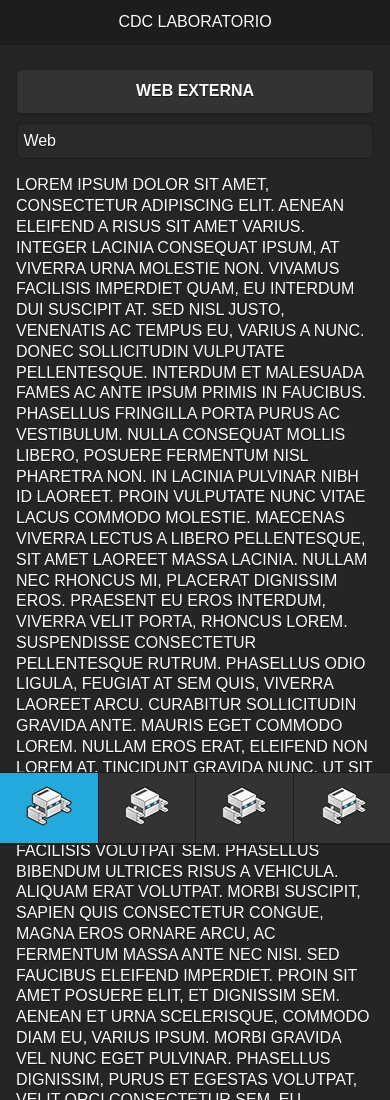
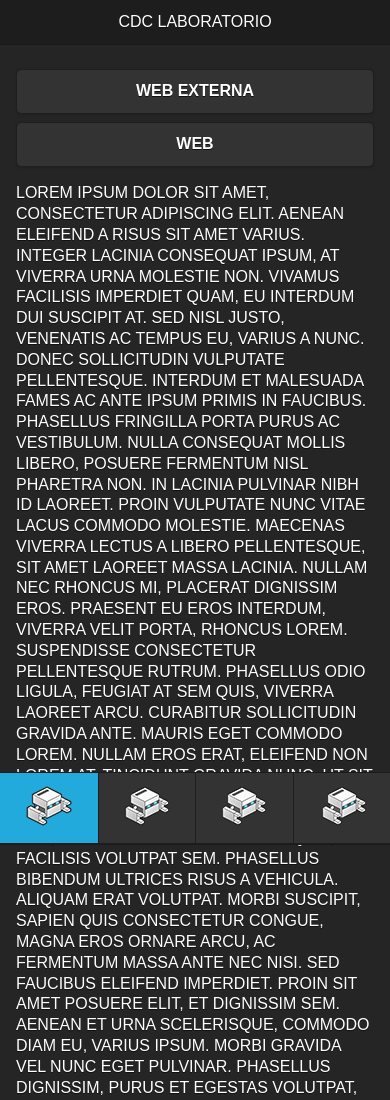
Before and after one commit to rohwinu/CDCLaboratorio, a plain HTML site: page index.html in a window 390 px wide. Shown: the top 1100 px of the page. Drawn offline with Linux system fonts and the light colour scheme; some packages are replaced by stand-ins of ours.

Commit message:
Update index.html

```diff
--- a/index.html
+++ b/index.html
@@ -38,7 +38,7 @@
             <div data-role="content">
                 <div id="contenido">
                     <a href="" data-role="button" onclick="prueba(); return false;" >Web Externa</a>
-                    <input onclick="prueba(); return false;" value="Web"/>
+                    <input onclick="prueba(); return false;" value="Web" type="submit"/>
                     <p>
                     Lorem ipsum dolor sit amet, consectetur adipiscing elit. Aenean eleifend a risus sit amet varius. Integer lacinia consequat ipsum, at viverra urna molestie non. Vivamus facilisis imperdiet quam, eu interdum dui suscipit at. Sed nisl justo, venenatis ac tempus eu, varius a nunc. Donec sollicitudin vulputate pellentesque. Interdum et malesuada fames ac ante ipsum primis in faucibus. Phasellus fringilla porta purus ac vestibulum. Nulla consequat mollis libero, posuere fermentum nisl pharetra non.
 
```
